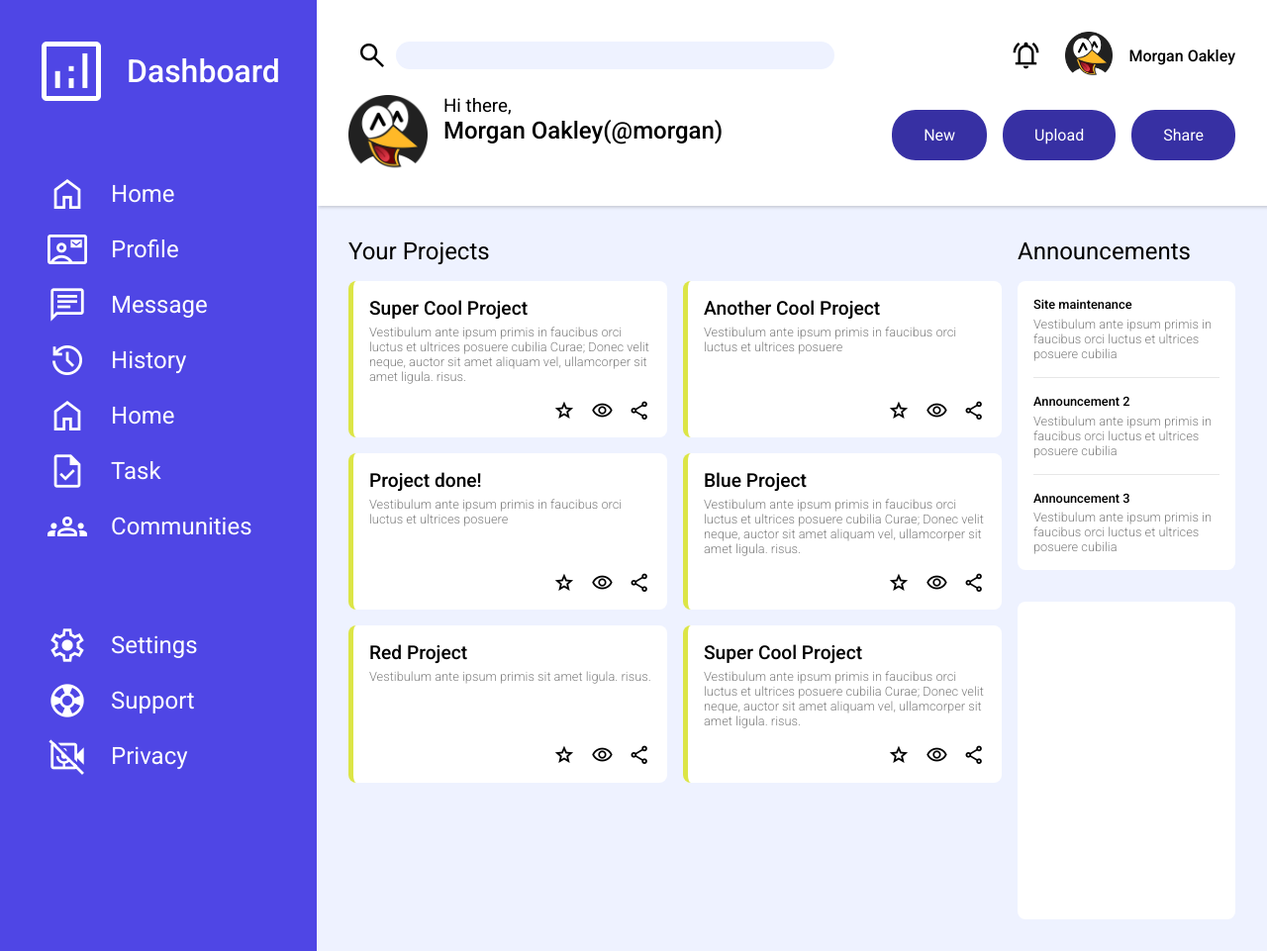
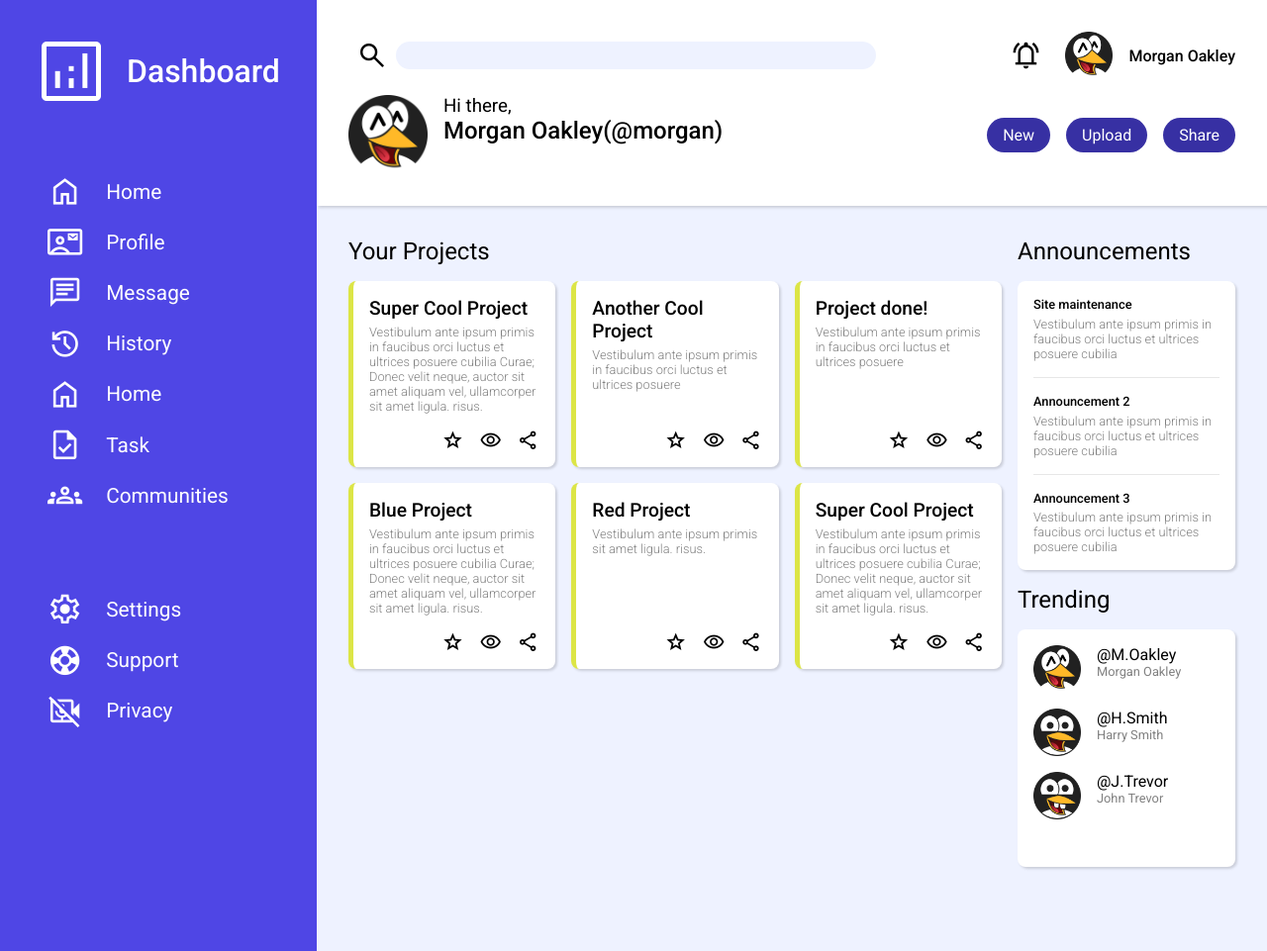
Before and after one commit to tomaszwasik31/project-dashboard, a plain HTML site: page index.html in a window 1280 px wide. Shown: the whole page at 99% size. Drawn offline with nearby package versions, Linux system fonts and the light colour scheme.

Commit message:
project finished

```diff
--- a/index.html
+++ b/index.html
@@ -204,7 +204,7 @@
                 Vestibulum ante ipsum primis in faucibus orci luctus et ultrices
                 posuere cubilia
               </p>
-              <hr>
+              <hr />
             </div>
             <div class="announcement-card">
               <p class="card-title smaller">Announcement 2</p>
@@ -212,7 +212,7 @@
                 Vestibulum ante ipsum primis in faucibus orci luctus et ultrices
                 posuere cubilia
               </p>
-                <hr>
+              <hr />
             </div>
             <div class="announcement-card">
               <p class="card-title smaller">Announcement 3</p>
@@ -223,7 +223,35 @@
             </div>
           </div>
         </div>
-        <div class="trending_wrapper"></div>
+
+        <div class="trending_wrapper">
+          <h2 class="title">Trending</h2>
+          <div class="trending-cards_wrapper">
+            <div class="trending-profile">
+              <img src="avatars/avatar_1.webp" alt="" class="mini-avatar trending-avatar" />
+              <div class="trending-profile-txt">
+                <p class="trending-tag">@M.Oakley</p>
+                <p class="trending-name">Morgan Oakley</p>
+              </div>
+            </div>
+            <div class="trending-profile">
+                <img src="avatars/avatar_2.webp" alt="" class="mini-avatar trending-avatar" />
+                <div class="trending-profile-txt">
+                  <p class="trending-tag">@H.Smith</p>
+                  <p class="trending-name">Harry Smith</p>
+                </div>
+              </div>
+              <div class="trending-profile">
+                <img src="avatars/avatar_3.webp" alt="" class="mini-avatar trending-avatar" />
+                <div class="trending-profile-txt">
+                  <p class="trending-tag">@J.Trevor</p>
+                  <p class="trending-name">John Trevor</p>
+                </div>
+              </div>
+            <div class="trending-profile"></div>
+            <div class="trending-profile"></div>
+          </div>
+        </div>
       </main>
     </div>
   </body>
--- a/style.css
+++ b/style.css
@@ -97,7 +97,7 @@ aside {
 }
 
 .panel-btn {
-  padding: 1rem 2rem;
+  padding: .5rem 1rem;
   background-color: var(--color-btn);
   color: var(--color-white);
   border: 0ch;
@@ -130,7 +130,7 @@ aside {
   color: var(--color-white);
   display: flex;
   gap: 1.5rem;
-  font-size: 1.5rem;
+  font-size: 1.3rem;
   text-decoration: none;
   align-items: center;
 }
@@ -146,7 +146,7 @@ aside {
 }
 
 .icon-menu {
-  font-size: 2.5rem;
+  font-size: 2.2rem;
 }
 
 main {
@@ -164,13 +164,13 @@ main {
   grid-row: 1/2;
 }
 .trending_wrapper {
-  background-color: green;
+
   grid-row: 2/3;
 }
 
 .cards_container {
   display: grid;
-  grid-template-columns: 1fr 1fr;
+  grid-template-columns: repeat(auto-fill, minmax(12rem, 1fr));
   gap: 1rem;
   padding-top: 1rem;
 }
@@ -181,6 +181,7 @@ main {
   border-radius: 0.5rem;
   display: flex;
   flex-direction: column;
+  box-shadow: rgba(0, 0, 0, 0.15) 1.95px 1.95px 2.6px;
 }
 .card-bts_wrapper {
   margin-top: auto;
@@ -204,7 +205,7 @@ main {
   font-weight: 300;
   font-size: 0.8rem;
 }
-.announcements-cards_wrapper,.trending_wrapper {
+.announcements-cards_wrapper,.trending-cards_wrapper {
   background-color: var(--color-white);
   margin-top: 1rem;
   padding: 1rem;
@@ -212,6 +213,7 @@ main {
   display: flex;
   flex-direction: column;
   gap: 1rem;
+  box-shadow: rgba(0, 0, 0, 0.15) 1.95px 1.95px 2.6px;
 }
 .smaller{
   font-size: .8rem;
@@ -222,3 +224,17 @@ hr{
   border-bottom: 1px solid rgba(128, 128, 128, 0.192);
   padding: .5rem;
 }
+
+.trending-profile{
+  display: flex;
+  gap: 1rem;
+}
+
+.trending-avatar{
+  width: auto;
+  height: 3rem;
+}
+.trending-name{
+  color: grey;
+  font-size: .8rem;
+}
```
Lines whose indentation alone changed are shown as unchanged.
